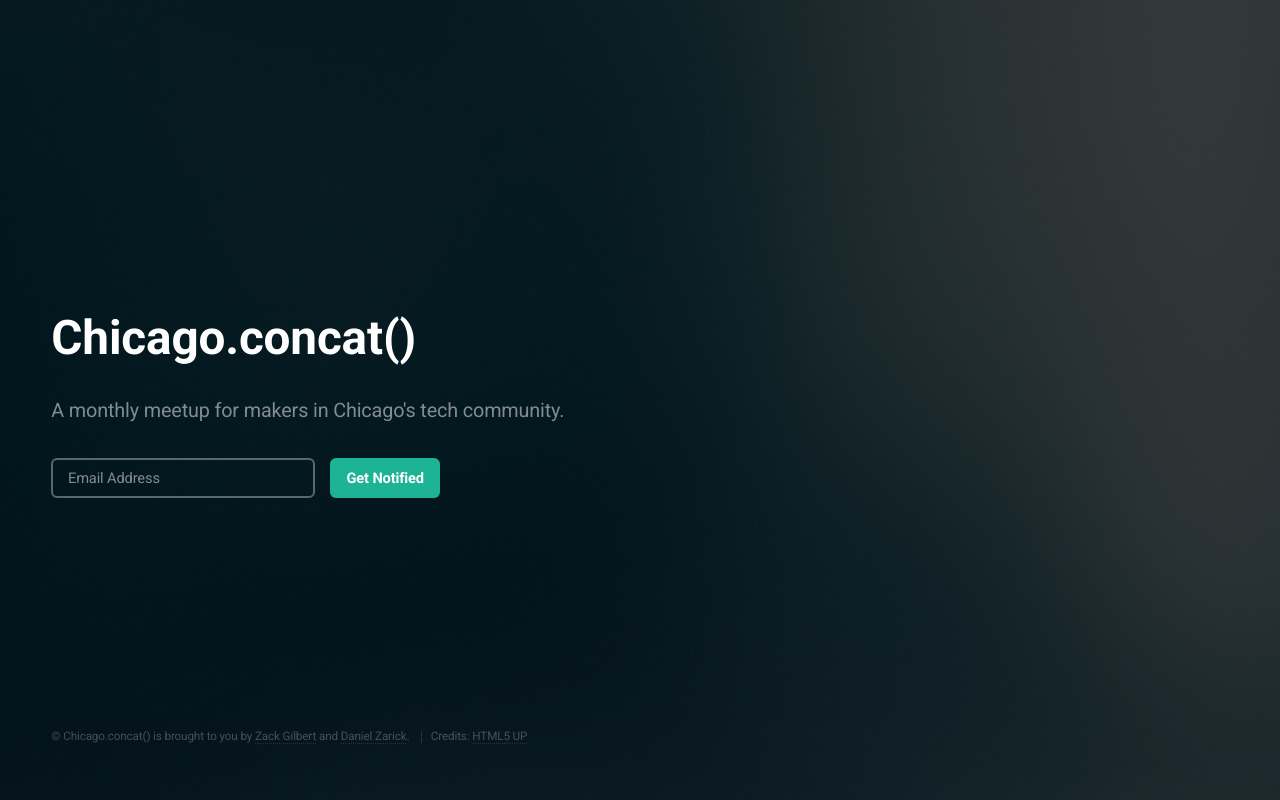
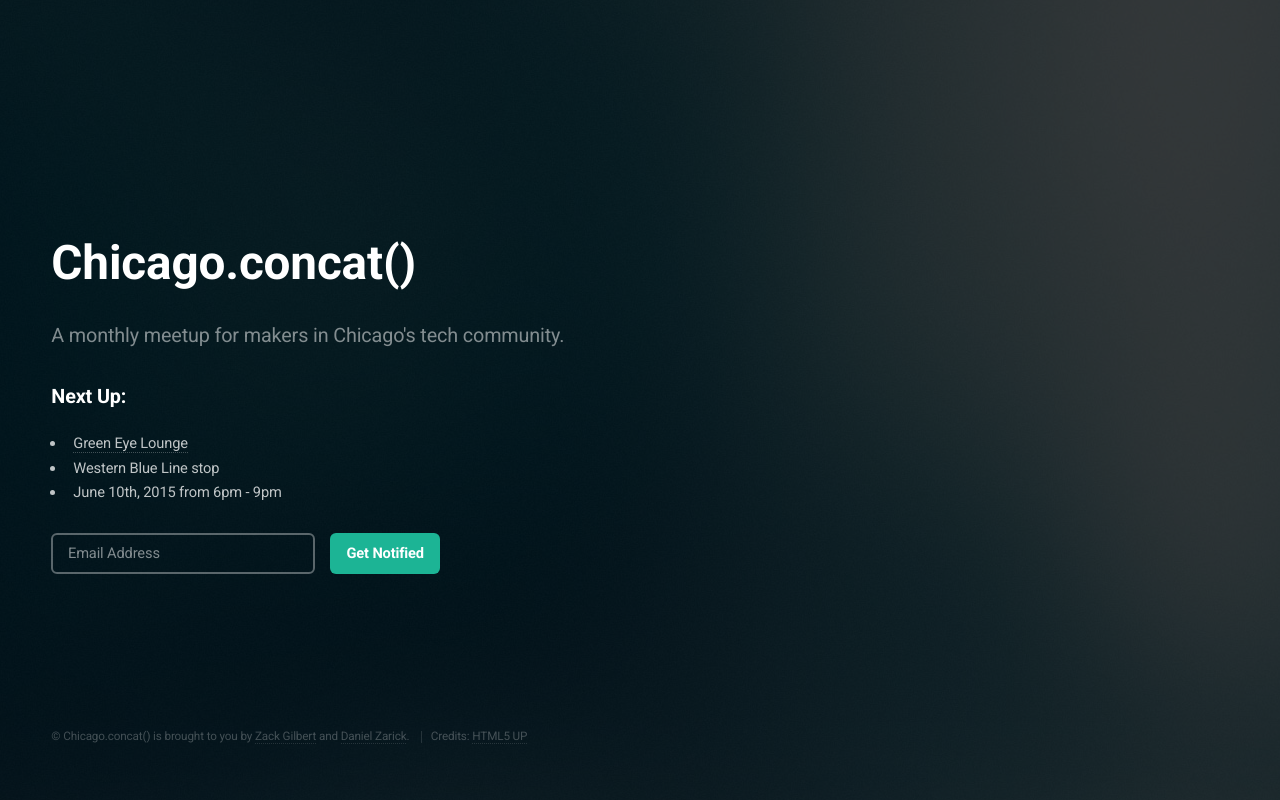
Before and after one commit to zackgilbert/chicago.concat, a plain HTML site: page index.html in a window 1280 px wide. Drawn offline with Linux system fonts and the light colour scheme.

Commit message:
Add next date.

```diff
--- a/index.html
+++ b/index.html
@@ -20,6 +20,12 @@
 			<header id="header">
 				<h1>Chicago.concat()</h1>
 				<p>A monthly meetup for makers in Chicago's tech community.</p>
+				<h3>Next Up:</h3>
+				<ul>
+					<li><a href="http://greeneyelounge.com">Green Eye Lounge</a></li>
+					<li>Western Blue Line stop</li>
+					<li>June 10th, 2015 from 6pm - 9pm</li>
+				</ul>
 			</header>
 
 		<!-- Signup Form -->
```
